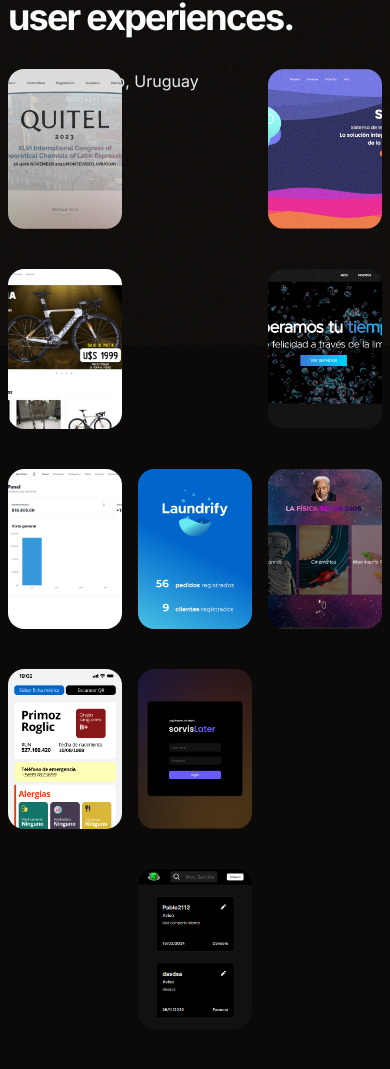
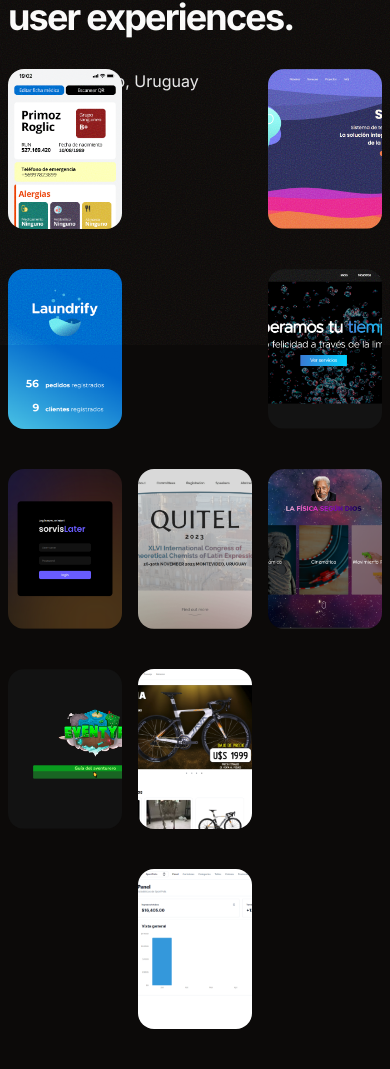
Before and after one commit to joaquinjoaco/portfolio2024, a Next.js app: page / in a window 390 px wide. Shown: the part 499-1568 px from the top of the page. Built offline with nearby package versions, Linux system fonts and the light colour scheme.

Commit message:
scroll margin for about section

```diff
--- a/app/globals.css
+++ b/app/globals.css
@@ -3,6 +3,7 @@
 @tailwind utilities;
 
 html,body {
+  scroll-behavior: smooth;
   text-size-adjust: none;
   -webkit-text-size-adjust: none;
   -ms-text-size-adjust: none;
--- a/app/layout.tsx
+++ b/app/layout.tsx
@@ -18,7 +18,7 @@
   children: React.ReactNode;
 }>) {
   return (
-    <html lang="en" className="scroll-smooth">
+    <html lang="en">
       <head>
         <link rel="icon" href="/favicon.ico" sizes="any" />
       </head>
--- a/app/page.tsx
+++ b/app/page.tsx
@@ -79,6 +79,26 @@
 
   const mobileProjects = [
     {
+      title: "MiFicha APP",
+      href: "https://github.com/joaquinjoaco/ficha-medica",
+      thumbnail: "/ficha-medica.png",
+    },
+    {
+      title: "Laundrify CRUD",
+      href: "https://laundrifycrudtest.netlify.app/home",
+      thumbnail: "/laundrify-crud.png",
+    },
+    {
+      title: "sorvisLater",
+      href: "https://sorvislater.netlify.app/login",
+      thumbnail: "/sorvisLater.png",
+    },
+    {
+      title: "Eventyr Server Guide",
+      href: "https://guiaeventyr.netlify.app/",
+      thumbnail: "/eventyr-guia.png",
+    },
+    {
       title: "XLVI International Congress of Theoretical Chemists of Latin Expression",
       href: "https://quitelcongress-showcase.netlify.app/",
       thumbnail: "/quitel.png",
@@ -94,30 +114,9 @@
       thumbnail: "/ecommerce-admin.png",
     },
     {
-      title: "MiFicha APP",
-      href: "https://github.com/joaquinjoaco/ficha-medica",
-      thumbnail: "/ficha-medica.png",
-    },
-    {
-      title: "Laundrify CRUD",
-      href: "https://laundrifycrudtest.netlify.app/home",
-      thumbnail: "/laundrify-crud.png",
-    },
-    {
-      title: "sorvisLater",
-      href: "https://sorvislater.netlify.app/login",
-      thumbnail: "/sorvisLater.png",
-    },
-
-    {
       title: "Eventyr Banlist",
       href: "https://github.com/joaquinjoaco/eventyrbanlist",
       thumbnail: "/eventyrfirebase.png",
-    },
-    {
-      title: "Eventyr Server Guide",
-      href: "https://guiaeventyr.netlify.app/",
-      thumbnail: "/eventyr-guia.png",
     },
     {
       title: "Bandicoot Website",
@@ -146,7 +145,7 @@
         projects={mobileProjects}
         className="lg:hidden"
       />
-      <About className="pb-[25vh] h-[100vh]" />
+      <About className="scroll-m-32 sm:scroll-m-80 h-[100vh]" />
     </div>
   );
 }
--- a/components/about-me.tsx
+++ b/components/about-me.tsx
@@ -24,8 +24,8 @@
                 <br />
                 Over the past three years, I&apos;ve been self-educating myself in the fields of front-end development and both User Experience and User Interface design.
 
-                I&apos;m currently stepping into Full Stack development working with a range of technologies such as NextJS,
-                React / React Native, Javascript, Typescript, HTML, CSS, MySQL, PostgreSQL, Prisma,
+                I&apos;m currently stepping into Full Stack development working with a range of tools and technologies such as NextJS,
+                React / React Native, Javascript, Typescript, HTML, CSS, MySQL, PostgreSQL, Prisma, TablePlus,
                 Firebase, Github, Figma.
                 <br />
                 I&apos;ve also used VueJS, Angular, VB .NET, C/C++ and Java.
```
